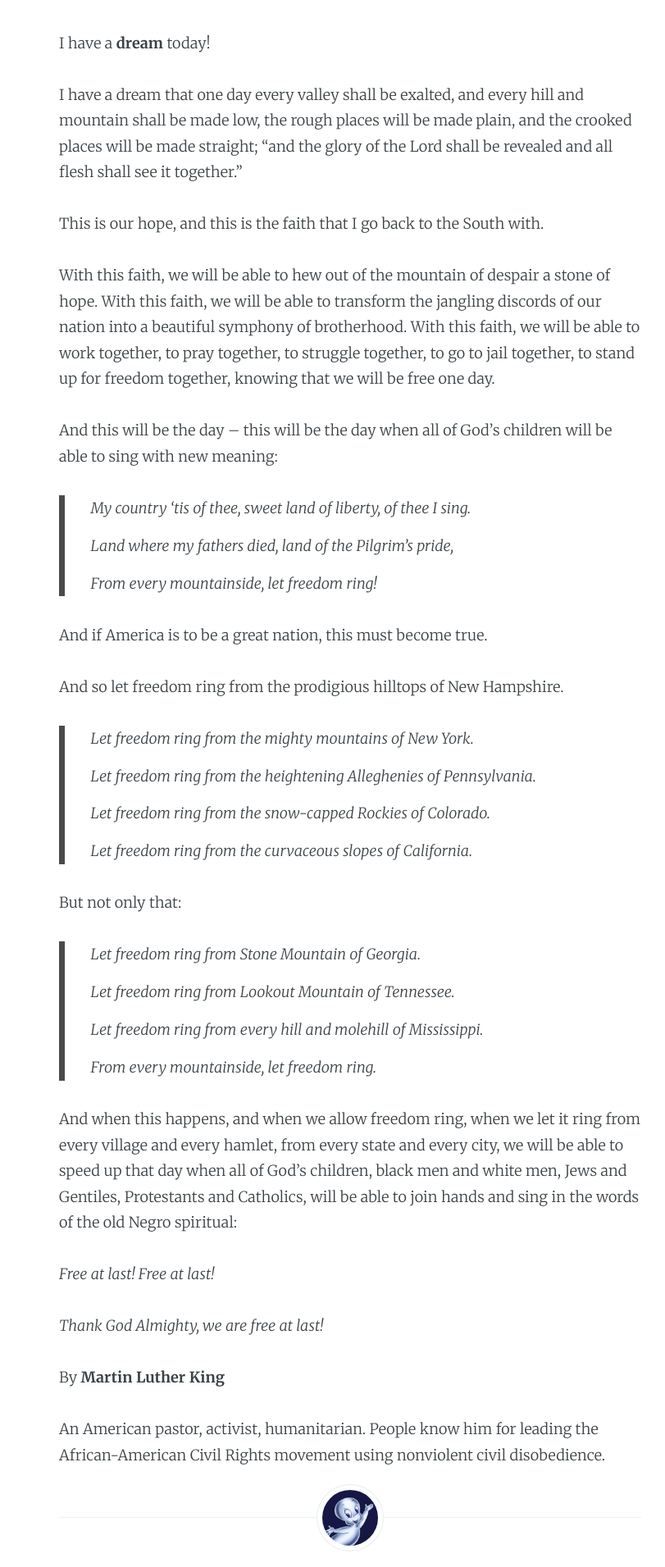
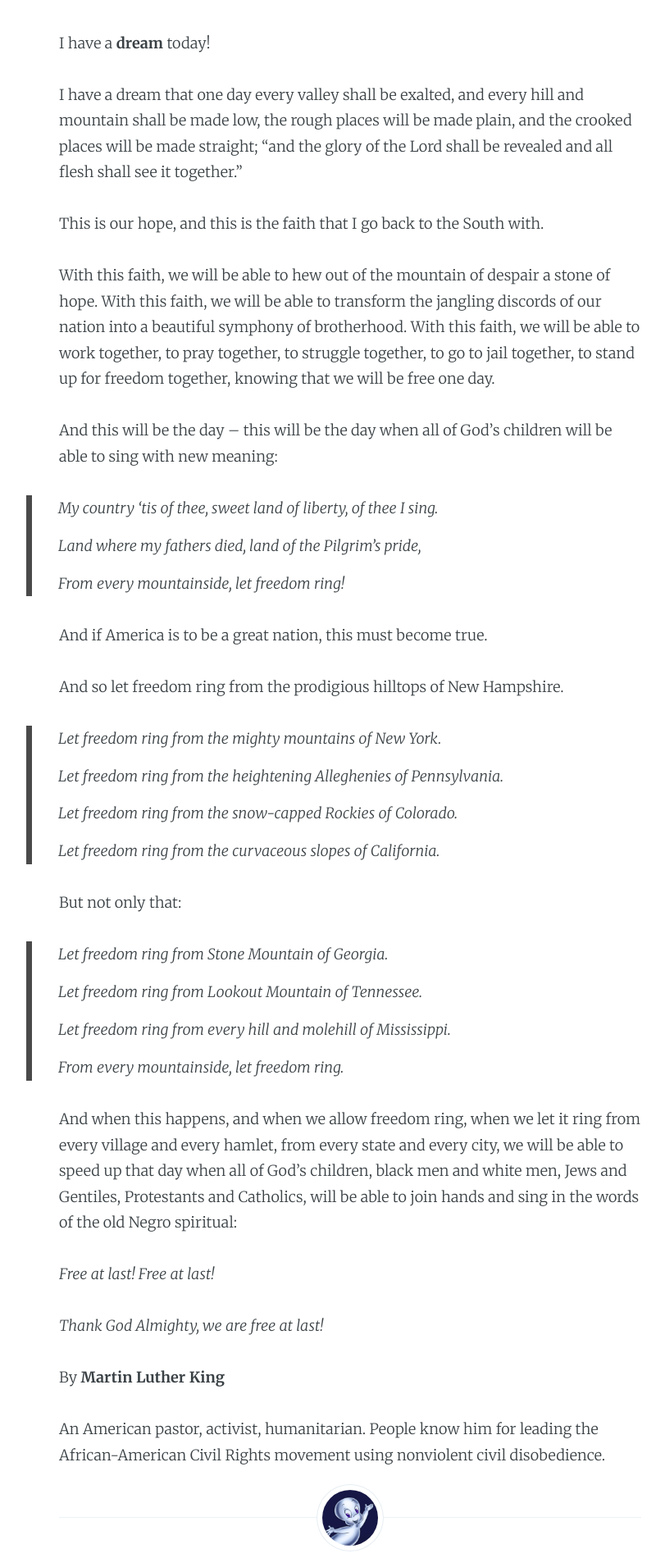
Before and after one commit to Joselonia/Joselonia.github.io, a Jekyll site: the page built from _posts/1963-08-28-i-have-a-dream.md, in a window 1280 px wide. Shown: the part 4459-6370 px from the top of the page at 82% size, without its empty margins (213-1024 px from the left). Built offline with Jekyll 4.4.1, drawn with Linux system fonts in a browser that asks for light colours; nearby versions of some CDN libraries.

Commit message:
github page e twitter ghost theme test gemfile orig follow instrucciones 2

```diff
--- a/assets/css/screen.css
+++ b/assets/css/screen.css
@@ -310,7 +310,6 @@ blockquote {
     margin: 1.75em 0 1.75em -2.2em;
     padding: 0 0 0 1.75em;
     border-left: #4A4A4A 0.4em solid;
-    margin-left: 0;
 }
 
 blockquote p {
@@ -1608,6 +1607,10 @@ body:not(.post-template) .post-title {
 
 @media only screen and (max-width: 900px) {
 
+    blockquote {
+        margin-left: 0;
+    }
+
     .main-header {
         -webkit-box-sizing: border-box;
         -moz-box-sizing: border-box;
```
